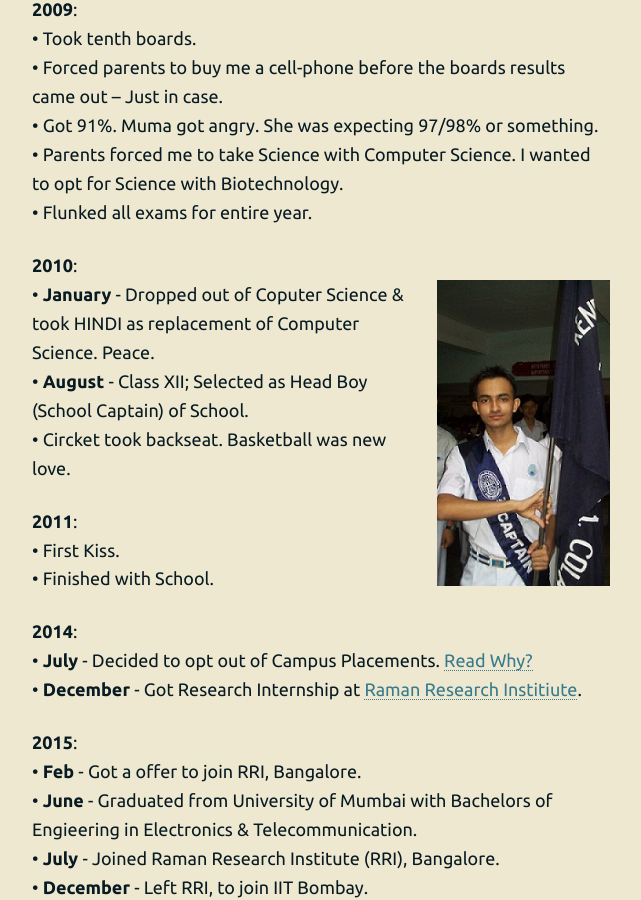
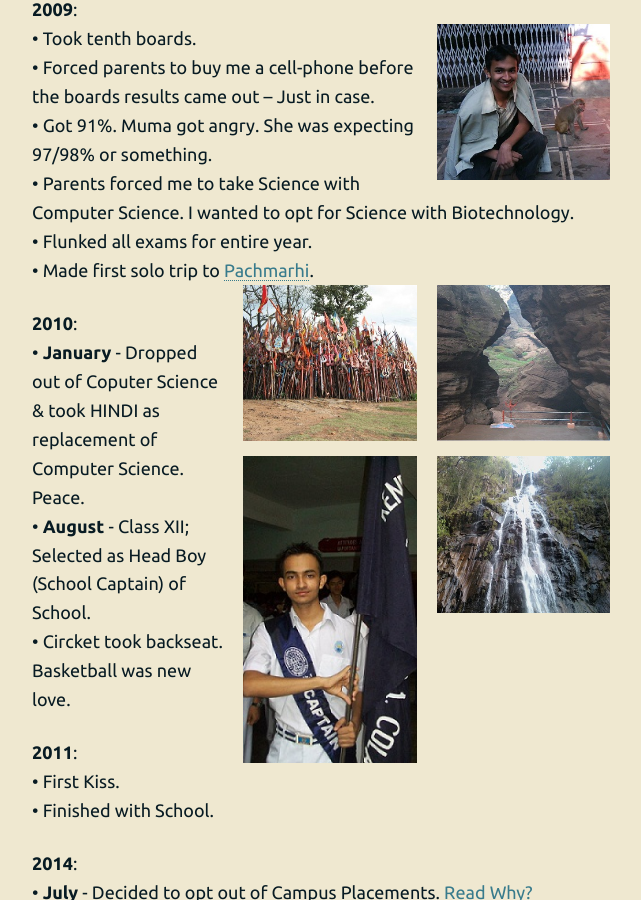
Before and after one commit to 93notes/93notes.github.io, a Jekyll site: the page built from timeline.html, in a window 1280 px wide and 900 px high, scrolled down 1647 px. Shown: the whole window, without its empty margins (319-960 px from the left). Built offline with Jekyll 4.4.1, drawn with Linux system fonts in a browser that asks for light colours; nearby versions of some CDN libraries.

Commit message:
Update timeline.html

```diff
--- a/timeline.html
+++ b/timeline.html
@@ -105,12 +105,14 @@ He wanted me to be as Rich as his freind. LOL. </br>
 
 <p>
 <strong>2009</strong>: </br>
+<img width="30%" src="/images/personal/with-the-monkey.jpg" alt="Trip to Pachmarhi"/>
 &bull; Took tenth boards. </br>
 &bull; Forced parents to buy me a cell-phone before the boards results came out – Just in case. </br>
 &bull; Got 91%. Muma got angry. She was expecting 97/98% or something. </br>
 &bull; Parents forced me to take Science with Computer Science. I wanted to opt for Science with Biotechnology.</br>
 &bull; Flunked all exams for entire year. </br>
-
+&bull; Made first solo trip to <a href="https://en.wikipedia.org/wiki/Pachmarhi" target="_blank">Pachmarhi</a>. </br>
+<img width="30%" float="left" src="/images/personal/caves.jpg" alt="Caves in Pachmarhi"/> <img width="30%" float="centre" src="/images/personal/temple.jpg" alt="Temple in Pachmarhi"/> <img width="30%" float="right" src="/images/personal/waterfall.jpg" alt="Waterfall in Pachmarhi"/>
 </p>
 
 <p>
```
